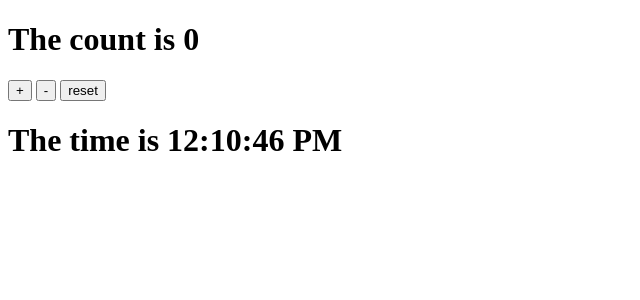
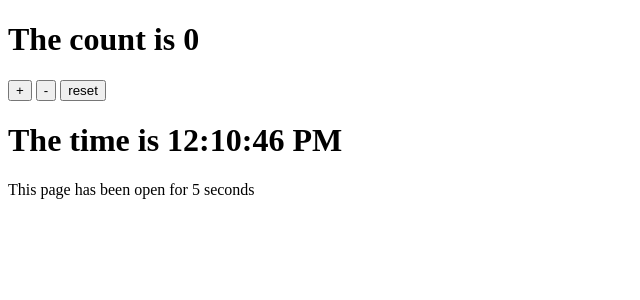
Before and after one commit to Lechros/study-svelte, a SvelteKit app: page /8 in a window 1280 px wide. Shown: the top 300 px of the page, without its empty margins (0-640 px from the left). Built offline with nearby package versions, Linux system fonts and the light colour scheme.

Commit message:
8: derived stores

```diff
--- a/src/routes/8/readable-stores.svelte
+++ b/src/routes/8/readable-stores.svelte
@@ -1,5 +1,5 @@
 <script>
-	import { time } from './stores2.js';
+	import { time, elapsed } from './stores2.js';
 
 	const formatter = new Intl.DateTimeFormat('en', {
 		hour12: true,
@@ -10,3 +10,8 @@
 </script>
 
 <h1>The time is {formatter.format($time)}</h1>
+
+<p>
+	This page has been open for
+	{$elapsed} {$elapsed === 1 ? 'second' : 'seconds'}
+</p>
--- a/src/routes/8/stores2.js
+++ b/src/routes/8/stores2.js
@@ -1,4 +1,4 @@
-import { readable } from "svelte/store";
+import { derived, readable } from "svelte/store";
 
 export const time = readable(new Date(), function start(set) {
     const interval = setInterval(() => {
@@ -8,3 +8,10 @@
         clearInterval(interval);
     };
 });
+
+const start = new Date();
+
+export const elapsed = derived(
+    time,
+    $time => Math.round(($time - start) / 1000)
+);
```
